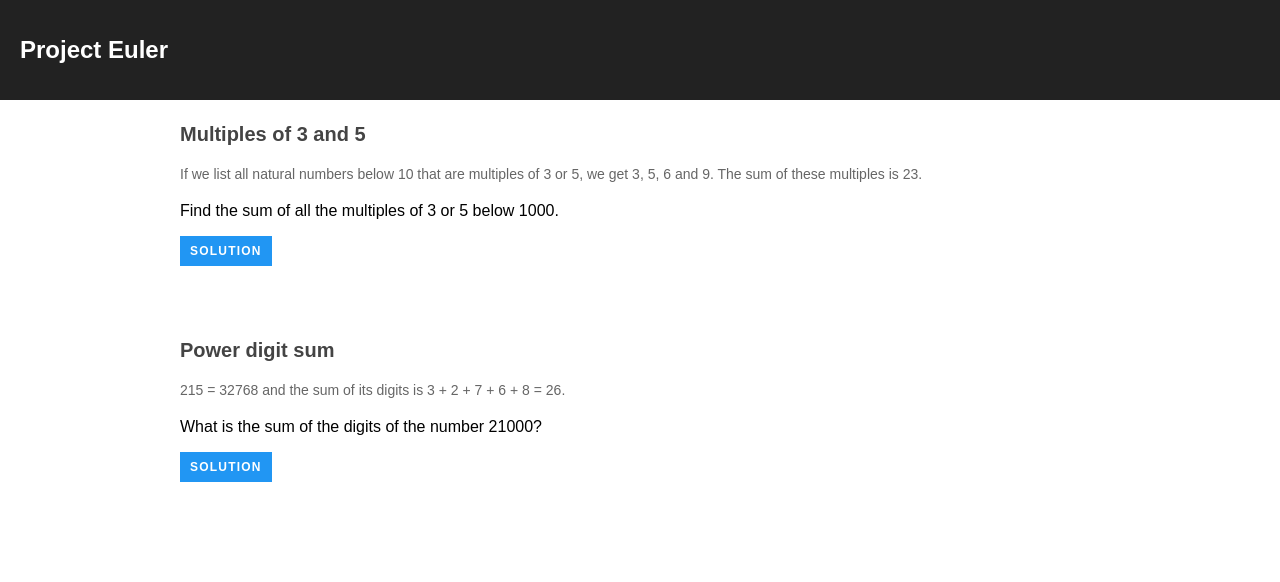
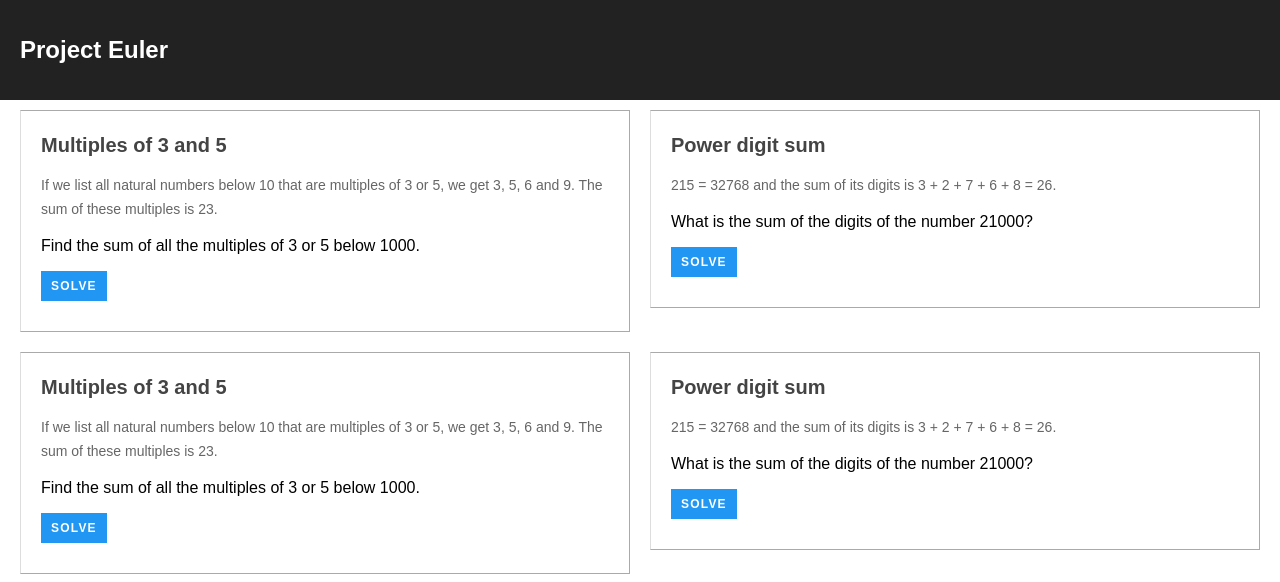
Before and after one commit to josuemartel/Euler, a React (Create React App) app: page / in a window 1280 px wide. Shown: the top 582 px of the page. Built offline with nearby package versions, Linux system fonts and the light colour scheme.

Commit message:
change on app.css

```diff
--- a/src/App.css
+++ b/src/App.css
@@ -16,21 +16,14 @@
   background: #fff;
   margin: 0 0  20px;
   padding: 20px;
-  border-radius: 2px;
-  box-shadow: 0 2px 4px rgba(#000, 0.2);
   cursor: pointer;
   transition: 0.3s ease;
+  border-top: solid 1px #aaa;
+  border-bottom: solid 1px #aaa;
+  border-left: solid 1px #ddd;
+  border-right: solid 1px #aaa;
 }
 
-.problem:hover{
-    box-shadow: 0 2px 4px rgba(#000, 0.2),
-     0 4px 8ox rgba(#000,0.2);
-}
-.problem:active{
-  box-shadow: none;
-  transform-origin: center;
-  transform: scale(0.98);
-}
 .problem_title{
   margin: 0 0 10px;
   color: #444;
@@ -64,32 +57,22 @@
   text-transform: uppercase;
 }
 
+.problem_btn:active{
+  box-shadow: none;
+  background: rgb(23, 146, 23);
+  transform-origin: center;
+  transform: scale(0.98);
+}
+
 .container{
   display: flex;
   flex-direction: row;
   flex-wrap: wrap;
-  width: 90%;
-  max-width: 960px;
-  margin: 0 auto;
+  margin: 10px 10px;
 }
-
-.column{
-  flex-basis: 33.33%;
-  width: 33.33%;
+.column {
+  flex-basis: 50%;
+  width: 50%;
   padding: 0 10px;
   box-sizing: border-box;
 }
-
-@media (max-width: 900px){
-  .column{
-    flex-basis: 50%;
-    width: 50%
-  }
-}
-
-@media (max-width: 600px){
-  .column{
-    flex-basis: 100%;
-    width: 100%;
-  }
-}
--- a/src/App.js
+++ b/src/App.js
@@ -10,18 +10,38 @@
           <h1 className="App-title">Project Euler</h1>
         </header>
         <div className="container">
+          <div className="column">
             <article className="problem">
               <h2 className="problem_title">Multiples of 3 and 5</h2>
               <p className="problem_description">If we list all natural numbers below 10 that are multiples of 3 or 5, we get 3, 5, 6 and 9. The sum of these multiples is 23.</p>
               <p className="problem_Question">Find the sum of all the multiples of 3 or 5 below 1000.</p>
-            <p className="problem_btn">Solution</p>
+              <p className="problem_btn">Solve</p>
             </article>
+          </div>
+          <div className="column">
             <article className="problem">
               <h2 className="problem_title">Power digit sum</h2>
               <p className="problem_description">215 = 32768 and the sum of its digits is 3 + 2 + 7 + 6 + 8 = 26.</p>
               <p className="problem_Question">What is the sum of the digits of the number 21000?</p>
-            <p className="problem_btn">Solution</p>
+              <p className="problem_btn">Solve</p>
             </article>
+          </div>
+          <div className="column">
+            <article className="problem">
+              <h2 className="problem_title">Multiples of 3 and 5</h2>
+              <p className="problem_description">If we list all natural numbers below 10 that are multiples of 3 or 5, we get 3, 5, 6 and 9. The sum of these multiples is 23.</p>
+              <p className="problem_Question">Find the sum of all the multiples of 3 or 5 below 1000.</p>
+              <p className="problem_btn">Solve</p>
+            </article>
+          </div>
+          <div className="column">
+            <article className="problem">
+              <h2 className="problem_title">Power digit sum</h2>
+              <p className="problem_description">215 = 32768 and the sum of its digits is 3 + 2 + 7 + 6 + 8 = 26.</p>
+              <p className="problem_Question">What is the sum of the digits of the number 21000?</p>
+              <p className="problem_btn">Solve</p>
+            </article>
+          </div>
         </div>
       </div>
     );
```
Lines whose indentation alone changed are shown as unchanged.
